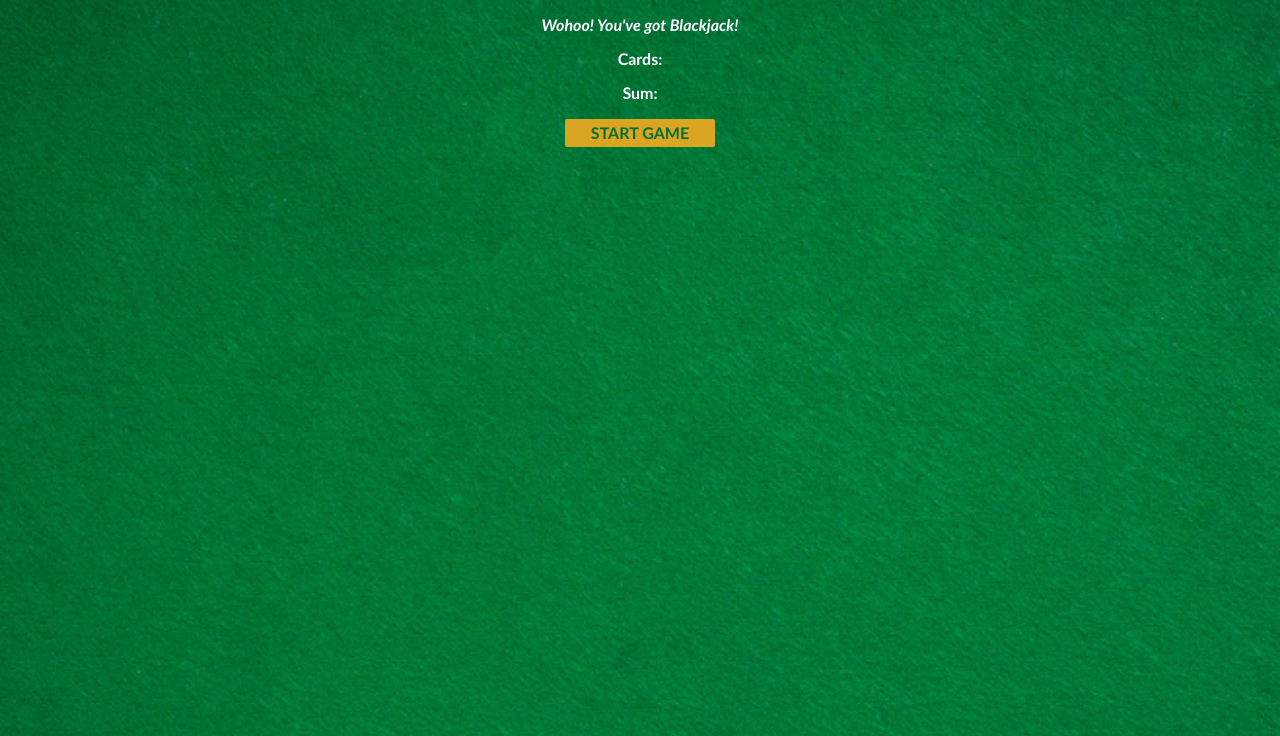
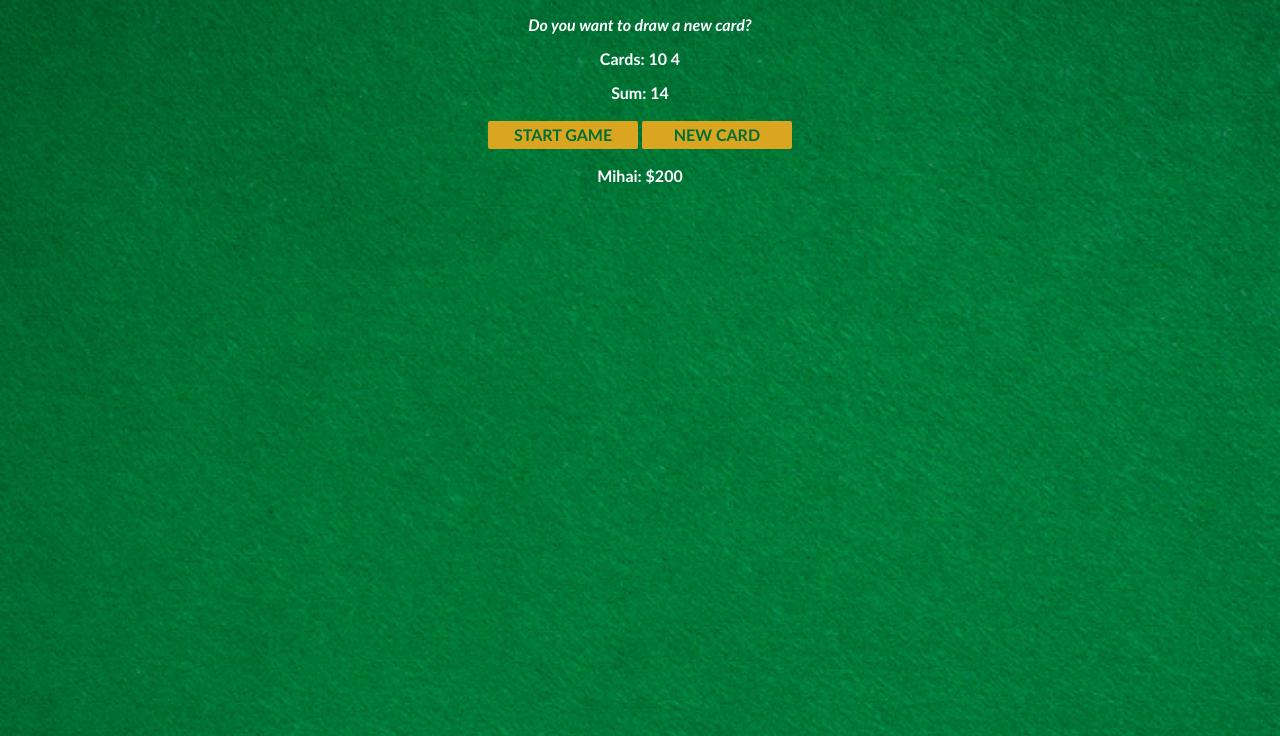
Before and after one commit to MihaiStrompl/blackjack, a plain HTML site: page index.html in a window 1280 px wide. Both pictures are taken after a click on the button "START GAME". Shown: the part 64-800 px from the top of the page. Drawn offline with nearby package versions, Linux system fonts and the light colour scheme.

Commit message:
Final version

```diff
--- a/index.css
+++ b/index.css
@@ -15,7 +15,6 @@ h1 {
     font-style: italic;
 }
 
-
 button {
     color: #016f32;
     width: 150px;
@@ -25,4 +24,6 @@ button {
     font-weight: bold;
     border: none;
     border-radius: 2px;
+    margin-bottom: 2px;
+    margin-top: 2px;
 }
--- a/index.html
+++ b/index.html
@@ -5,9 +5,11 @@
     <body>
         <h1>Blackjack</h1>
         <p id="message-el">Want to play a round?</p>
-        <p>Cards:</p>
-        <p>Sum:</p>
+        <p id="cards-el">Cards:</p>
+        <p id="sum-el">Sum:</p>
         <button onclick="startGame()">START GAME</button>
+        <button onclick="newCard()">NEW CARD</button>
+        <p id="player-el"></p>
         <script src="index.js"></script>
     </body>
 </html>
--- a/index.js
+++ b/index.js
@@ -1,24 +1,65 @@
-let firstCard = 10
-let secondCard = 11
-let sum = firstCard + secondCard
+let player = {
+    name: "Mihai",
+    chips: 200
+}
+
+let cards = []
+let sum = 0
 let hasBlackJack = false
-let isAlive = true
+let isAlive = false
 let message = ""
+let messageEl = document.getElementById("message-el")
+let sumEl = document.getElementById("sum-el")
+let cardsEl = document.getElementById("cards-el")
+let playerEl = document.getElementById("player-el")
 
-// 1. Store the message-el paragraph in a variable called messageEl
+playerEl.textContent = player.name + ": $" + player.chips
 
-let messageEl = document.getElementById("message-el")
+function getRandomCard() {
+    let randomNumber = Math.floor( Math.random()*13 ) + 1
+    if (randomNumber > 10) {
+        return 10
+    } else if (randomNumber === 1) {
+        return 11
+    } else {
+        return randomNumber
+    }
+}
 
 function startGame() {
+    isAlive = true
+    let firstCard = getRandomCard()
+    let secondCard = getRandomCard()
+    cards = [firstCard, secondCard]
+    sum = firstCard + secondCard
+    renderGame()
+}
+
+function renderGame() {
+    cardsEl.textContent = "Cards: "
+    for (let i = 0; i < cards.length; i++) {
+        cardsEl.textContent += cards[i] + " "
+    }
+
+    sumEl.textContent = "Sum: " + sum
     if (sum <= 20) {
         message = "Do you want to draw a new card?"
     } else if (sum === 21) {
-        message = "Wohoo! You've got Blackjack!"
+        message = "You've got Blackjack!"
         hasBlackJack = true
     } else {
         message = "You're out of the game!"
         isAlive = false
     }
-    // 2. Display the message in the messageEl using messageEl.textContent
     messageEl.textContent = message
 }
+
+
+function newCard() {
+    if (isAlive === true && hasBlackJack === false) {
+        let card = getRandomCard()
+        sum += card
+        cards.push(card)
+        renderGame()
+    }
+}
```
